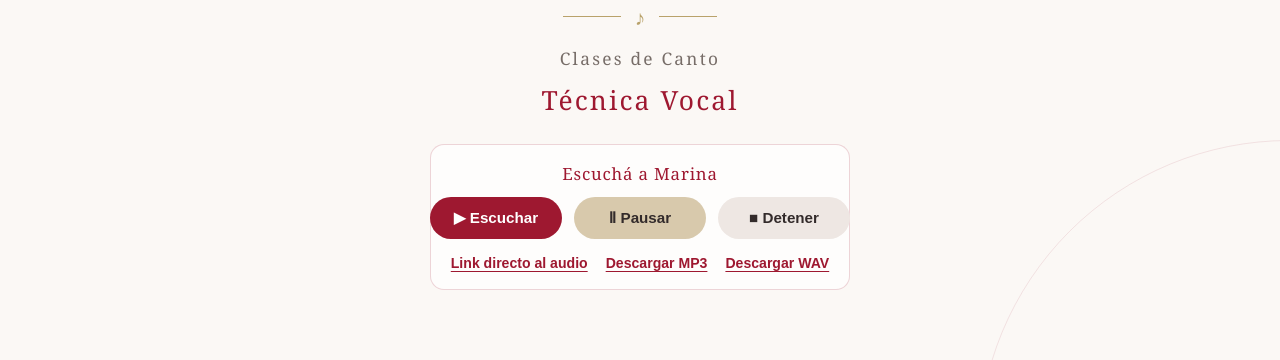
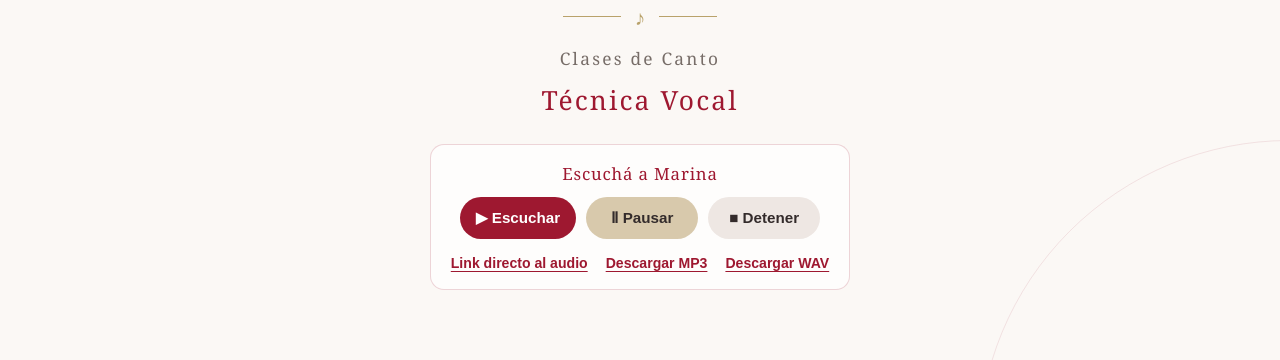
Before and after one commit to imprentaruiz-salta/academia-marina-lamas, a plain HTML site: page index.html in a window 1280 px wide. Shown: the part 575-935 px from the top of the page. Drawn offline with Linux system fonts and the light colour scheme.

Commit message:
Ajustar controles de audio para celulares

```diff
--- a/index.html
+++ b/index.html
@@ -43,7 +43,6 @@
           <a href="marina-muestra.wav" download="marina-lamas.wav">Descargar WAV</a>
         </nav>
       </section>
-      </section>
     </section>
   </main>
   <script>
@@ -78,8 +77,8 @@
     .offer{margin:12px 0 0;color:var(--wine);font-size:clamp(1.25rem,4vw,1.65rem);letter-spacing:.08em}
     .audio-card{width:min(100%,420px);margin:26px auto 0;padding:17px 18px 18px;border:1px solid rgba(158,24,48,.18);border-radius:14px;background:rgba(255,255,255,.7)}
     .audio-title{margin:0 0 12px;color:var(--wine);font-size:1.05rem;letter-spacing:.05em}
-    .audio-buttons{display:flex;justify-content:center;gap:12px}
-    .audio-button{min-width:132px;border:0;border-radius:999px;padding:12px 16px;font:600 .95rem Arial,sans-serif;cursor:pointer;transition:transform .15s ease,filter .15s ease}
+    .audio-buttons{display:flex;flex-wrap:wrap;justify-content:center;gap:10px}
+    .audio-button{min-width:112px;border:0;border-radius:999px;padding:12px 16px;font:600 .95rem Arial,sans-serif;cursor:pointer;transition:transform .15s ease,filter .15s ease}
     .audio-button:hover{filter:brightness(.95);transform:translateY(-1px)}
     .audio-button:focus-visible{outline:3px solid var(--gold);outline-offset:3px}
     .play{background:var(--wine);color:#fff}.pause{background:#d8c9ac;color:#332b2b}.stop{background:#eee7e3;color:var(--ink)}
```
